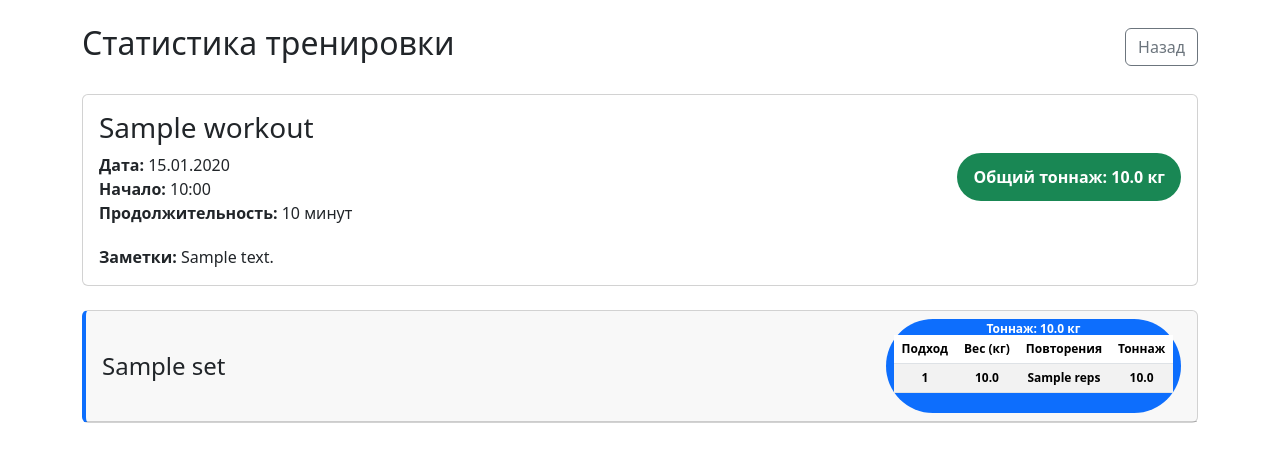
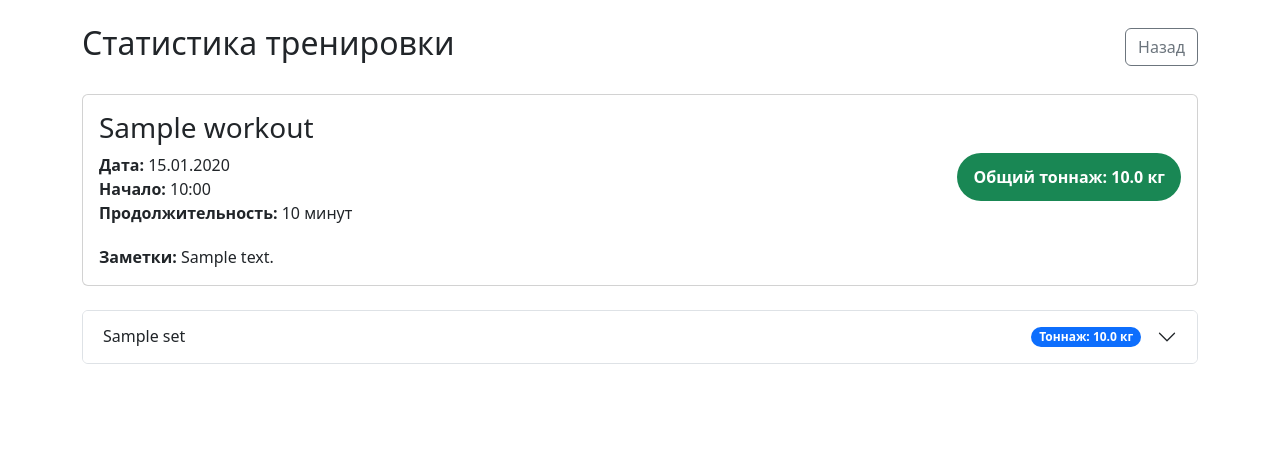
Before and after one commit to BigmasterSavage/gym_diary, a Flask app: page /workout_stats/1 in a window 1280 px wide. Shown: the top 462 px of the page. Run offline with Flask 3, Linux system fonts and the light colour scheme; the visitor is signed in with stand-in values (Sample User, id 1); a database or web service that is not in the repository returns one stand-in record (values such as "Sample title"); some libraries are stand-ins or nearby versions.

Commit message:
Исправление ошибок

```diff
--- a/templates/workout_stats.html
+++ b/templates/workout_stats.html
@@ -6,13 +6,16 @@
     <title>Статистика тренировки</title>
     <link href="https://cdn.jsdelivr.net/npm/bootstrap@5.3.3/dist/css/bootstrap.min.css" rel="stylesheet">
     <style>
-        .exercise-card {
-            margin-bottom: 2rem;
-            border-left: 4px solid #0d6efd;
+        .accordion-button:not(.collapsed) {
+            background-color: #e7f1ff;
+            color: #0c63e4;
         }
         .tonnage-badge {
             font-size: 1rem;
             background-color: #198754;
+        }
+        .set-row {
+            border-bottom: 1px solid #dee2e6;
         }
     </style>
 </head>
@@ -53,16 +56,28 @@
             </div>
         </div>
 
+        <div class="accordion" id="exercisesAccordion">
             {% for exercise_id in exercise_order %}
             {% set exercise = exercises[exercise_id] %}
-        <div class="card exercise-card">
-            <div class="card-header d-flex justify-content-between align-items-center">
-                <h4 class="mb-0">{{ exercise.name }}</h4>
+            <div class="accordion-item">
+                <h2 class="accordion-header" id="heading{{ loop.index }}">
+                    <button class="accordion-button collapsed" type="button" data-bs-toggle="collapse"
+                            data-bs-target="#collapse{{ loop.index }}" aria-expanded="false"
+                            aria-controls="collapse{{ loop.index }}">
+                        <div class="d-flex justify-content-between w-100 pe-3">
+                            <span>{{ exercise.name }}</span>
                             <span class="badge bg-primary rounded-pill">
                                 Тоннаж: {{ "%.1f"|format(exercise.total_tonnage) }} кг
-                <table class="table table-striped">
+                            </span>
+                        </div>
+                    </button>
+                </h2>
+                <div id="collapse{{ loop.index }}" class="accordion-collapse collapse"
+                     aria-labelledby="heading{{ loop.index }}" data-bs-parent="#exercisesAccordion">
+                    <div class="accordion-body p-0">
+                        <table class="table table-striped mb-0">
                             <thead>
-                        <tr>
+                                <tr class="table-primary">
                                     <th>Подход</th>
                                     <th>Вес (кг)</th>
                                     <th>Повторения</th>
@@ -71,7 +86,7 @@
                             </thead>
                             <tbody>
                                 {% for set in exercise.sets|sort(attribute='order_num') %}
-                        <tr>
+                                <tr class="set-row">
                                     <td>{{ loop.index }}</td>
                                     <td>{{ "%.1f"|format(set.weight) if set.weight is not none else '-' }}</td>
                                     <td>{{ set.reps if set.reps is not none else '-' }}</td>
@@ -82,7 +97,9 @@
                         </table>
                     </div>
                 </div>
+            </div>
             {% endfor %}
+        </div>
     </div>
 
     <script src="https://cdn.jsdelivr.net/npm/bootstrap@5.3.3/dist/js/bootstrap.bundle.min.js"></script>
```
Lines whose indentation alone changed are shown as unchanged.
